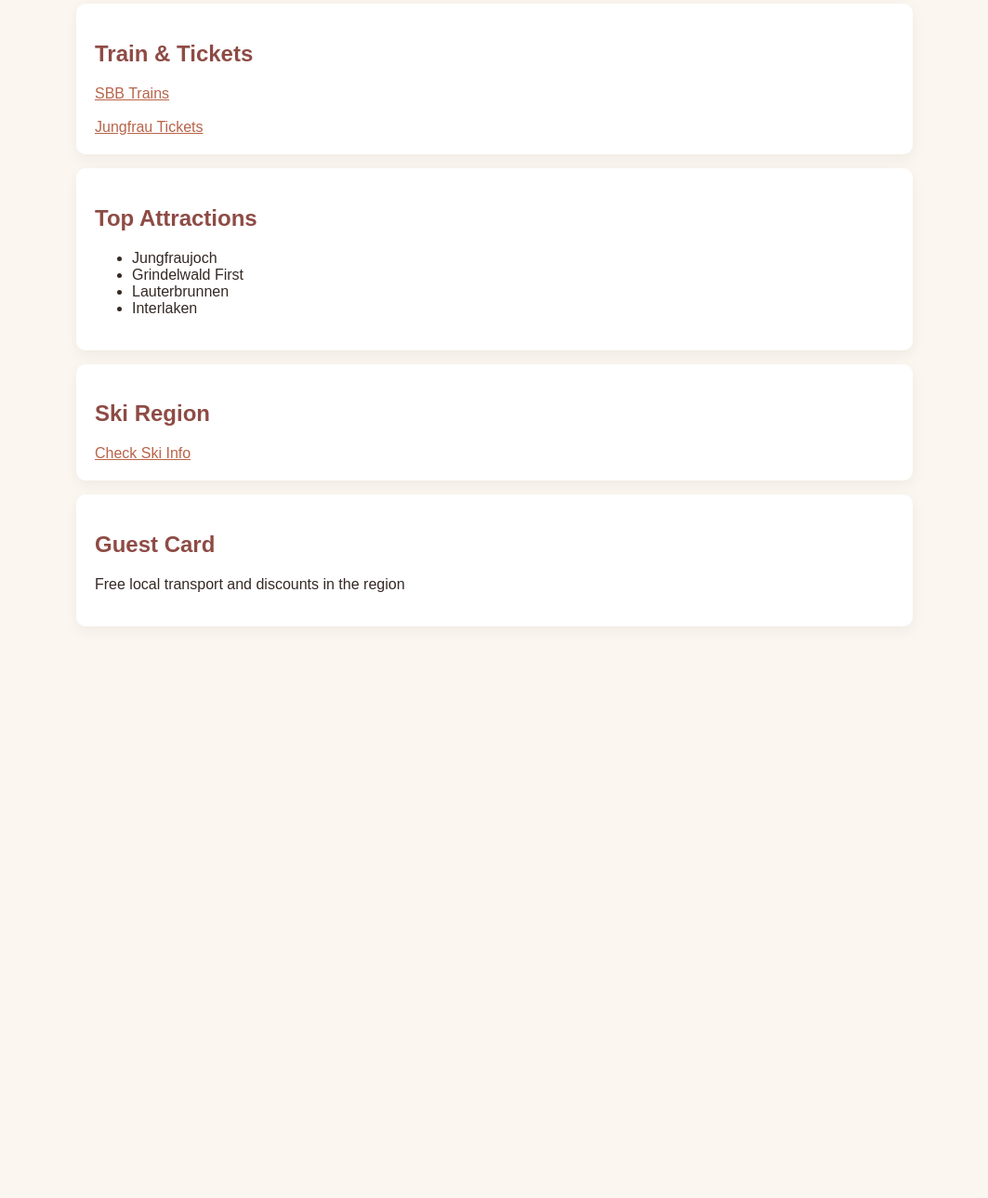
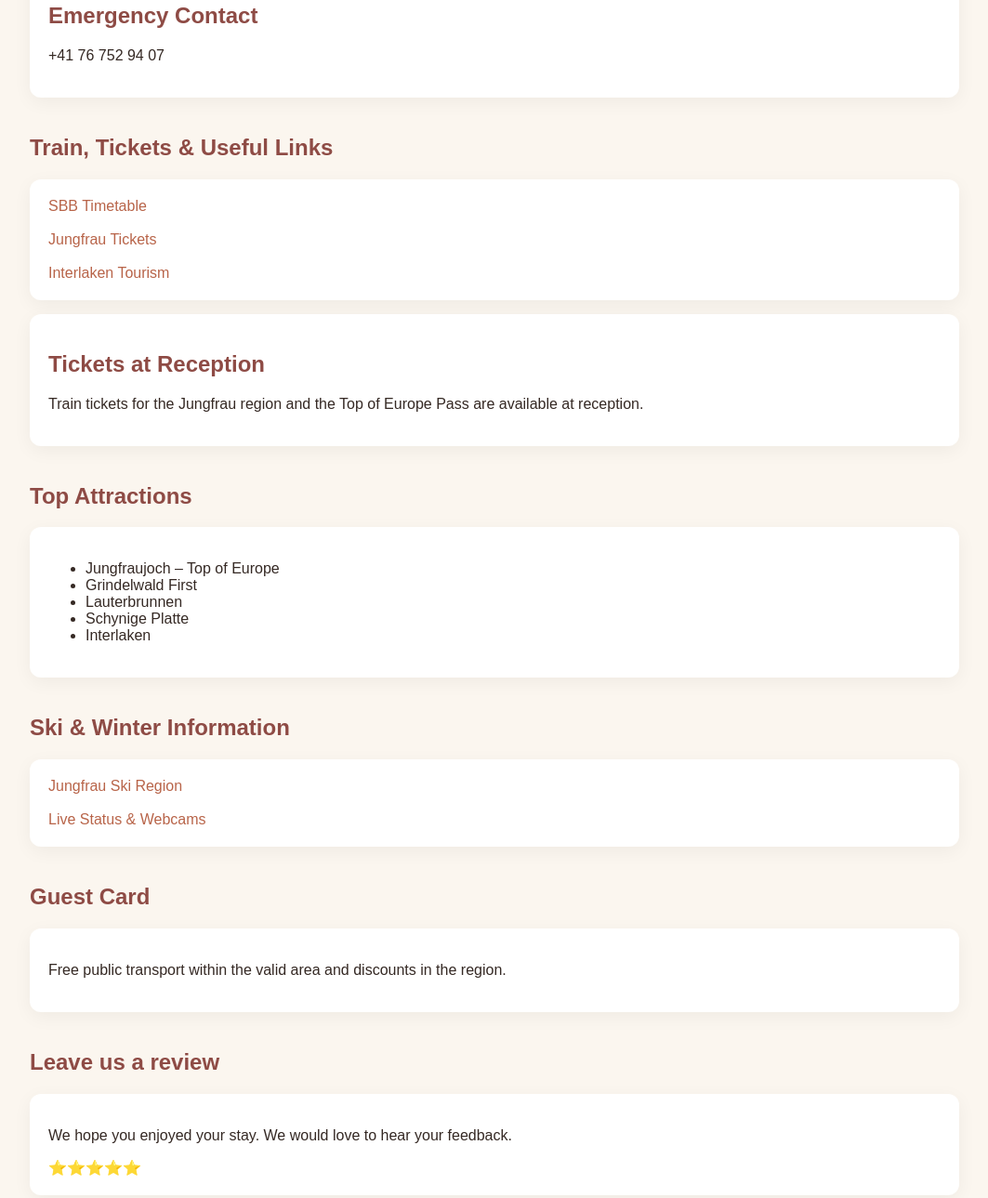
Before and after one commit to Wicca6/Guest-Experience-, a plain HTML site: page index.html in a window 1280 px wide. Shown: the part 1194-2483 px from the top of the page at 93% size, without its empty margins (108-1171 px from the left). Before the commit the page ends 1903 px from the top, so only its background shows below. Drawn offline with Linux system fonts and the light colour scheme.

Commit message:
Update index.html

```diff
--- a/index.html
+++ b/index.html
@@ -15,13 +15,14 @@
 
 header {
   text-align: center;
-  padding: 40px 20px;
+  padding: 50px 20px;
   background: #f5eadc;
 }
 
 h1 {
   color: #b86449;
   margin: 0;
+  font-size: 40px;
 }
 
 h2 {
@@ -30,7 +31,7 @@
 
 .container {
   padding: 20px;
-  max-width: 900px;
+  max-width: 1000px;
   margin: auto;
 }
 
@@ -38,12 +39,21 @@
   background: white;
   padding: 20px;
   margin-bottom: 15px;
-  border-radius: 10px;
-  box-shadow: 0 5px 15px rgba(0,0,0,0.05);
+  border-radius: 12px;
+  box-shadow: 0 5px 20px rgba(0,0,0,0.05);
+}
+
+.section-title {
+  margin-top: 40px;
 }
 
 a {
   color: #b86449;
+  text-decoration: none;
+}
+
+a:hover {
+  text-decoration: underline;
 }
 </style>
 
@@ -58,15 +68,17 @@
 
 <div class="container">
 
+<h2 class="section-title">Hotel Information</h2>
+
 <div class="card">
 <h2>Reception</h2>
 <p>08:00 – 22:00</p>
 </div>
 
 <div class="card">
-<h2>Wi-Fi</h2>
-<p>Network: Hotel Berghof</p>
-<p>Password: Berg-2026</p>
+<h2>Wi-Fi / WLAN</h2>
+<p><strong>Network:</strong> Hotel Berghof</p>
+<p><strong>Password:</strong> Berg-2026</p>
 </div>
 
 <div class="card">
@@ -93,30 +105,49 @@
 <p>+41 76 752 94 07</p>
 </div>
 
+<h2 class="section-title">Train, Tickets & Useful Links</h2>
+
 <div class="card">
-<h2>Train & Tickets</h2>
-<a href="https://www.sbb.ch/en" target="_blank">SBB Trains</a><br><br>
-<a href="https://www.jungfrau.ch/en-gb/prices-and-tickets/" target="_blank">Jungfrau Tickets</a>
+<a href="https://www.sbb.ch/en" target="_blank">SBB Timetable</a><br><br>
+<a href="https://www.jungfrau.ch/en-gb/prices-and-tickets/" target="_blank">Jungfrau Tickets</a><br><br>
+<a href="https://www.interlaken.swiss/en/" target="_blank">Interlaken Tourism</a>
 </div>
 
 <div class="card">
-<h2>Top Attractions</h2>
+<h2>Tickets at Reception</h2>
+<p>Train tickets for the Jungfrau region and the Top of Europe Pass are available at reception.</p>
+</div>
+
+<h2 class="section-title">Top Attractions</h2>
+
+<div class="card">
 <ul>
-<li>Jungfraujoch</li>
+<li>Jungfraujoch – Top of Europe</li>
 <li>Grindelwald First</li>
 <li>Lauterbrunnen</li>
+<li>Schynige Platte</li>
 <li>Interlaken</li>
 </ul>
 </div>
 
+<h2 class="section-title">Ski & Winter Information</h2>
+
 <div class="card">
-<h2>Ski Region</h2>
-<a href="https://www.jungfrau.ch/en-gb/jungfrau-ski-region/" target="_blank">Check Ski Info</a>
+<a href="https://www.jungfrau.ch/en-gb/jungfrau-ski-region/" target="_blank">Jungfrau Ski Region</a><br><br>
+<a href="https://www.jungfrau.ch/en-gb/live/" target="_blank">Live Status & Webcams</a>
 </div>
 
+<h2 class="section-title">Guest Card</h2>
+
 <div class="card">
-<h2>Guest Card</h2>
-<p>Free local transport and discounts in the region</p>
+<p>Free public transport within the valid area and discounts in the region.</p>
+</div>
+
+<h2 class="section-title">Leave us a review</h2>
+
+<div class="card">
+<p>We hope you enjoyed your stay. We would love to hear your feedback.</p>
+⭐⭐⭐⭐⭐
 </div>
 
 </div>
```
